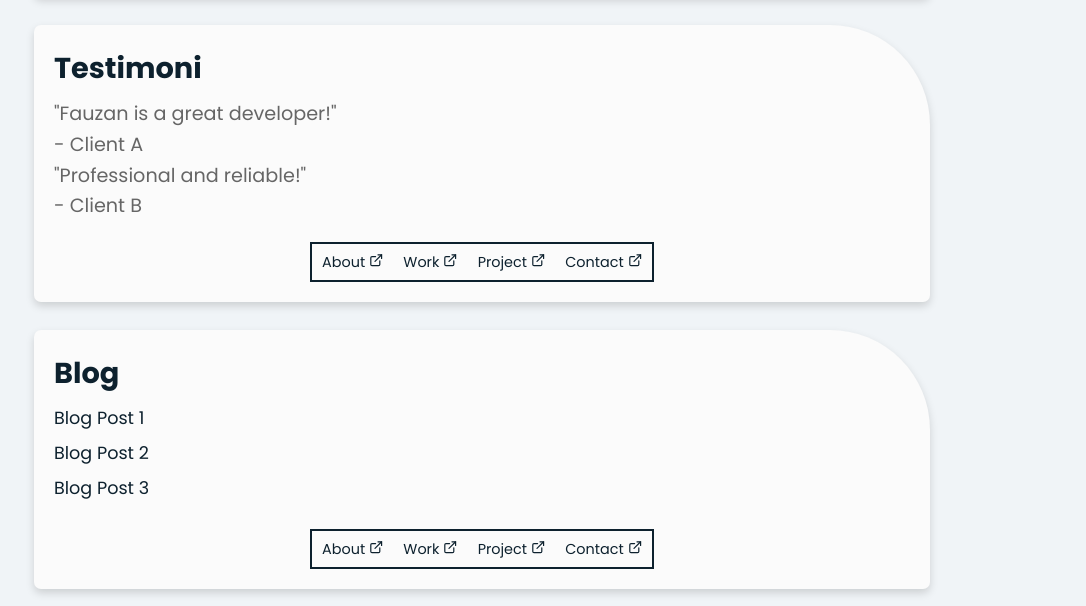
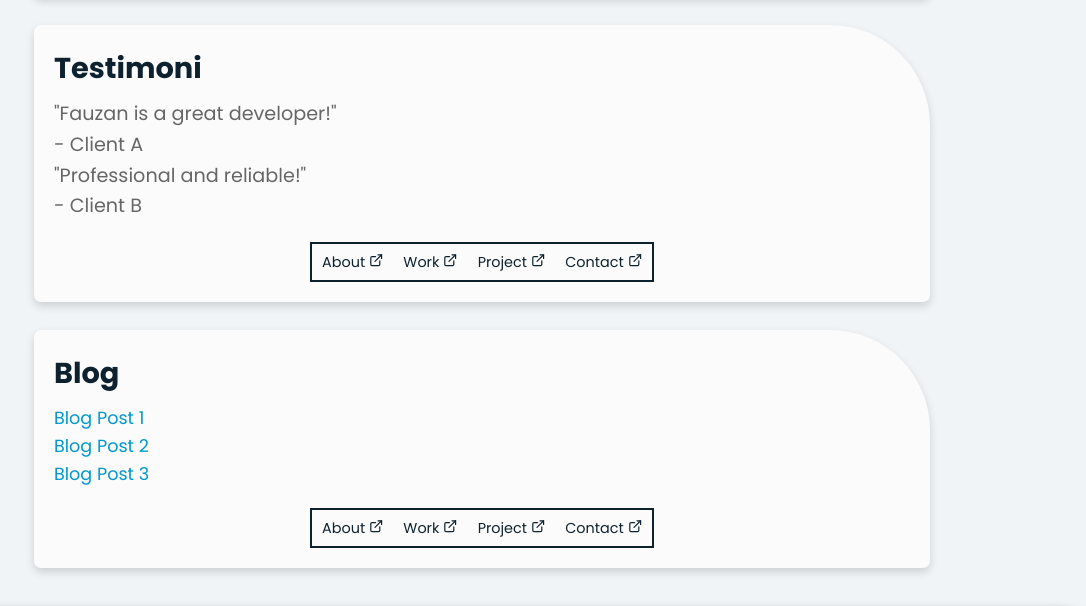
Before and after one commit to fznshousa/fznshousha.github.io, a plain HTML site: page index.html in a window 1280 px wide. Shown: the part 2134-2740 px from the top of the page, without its empty margins (158-1244 px from the left). Drawn offline with nearby package versions, Linux system fonts and the light colour scheme.

Commit message:
update 1.7

```diff
--- a/index.html
+++ b/index.html
@@ -245,11 +245,9 @@
 			<!-- Blog Section -->
 			<section id="blog">
 				<h2>Blog</h2>
-				<ul>
-					<li><a href="#">Blog Post 1</a></li>
-					<li><a href="#">Blog Post 2</a></li>
-					<li><a href="#">Blog Post 3</a></li>
-				</ul>
+				<div class="blogitem"><a href="#">Blog Post 1</a></div>
+				<div class="blogitem"><a href="#">Blog Post 2</a></div>
+				<div class="blogitem"><a href="#">Blog Post 3</a></div>
 				<div class="links">
 					<ul>
 						<li>
--- a/style/style.css
+++ b/style/style.css
@@ -1,7 +1,7 @@
 :root {
 	/* --pmr: #0077cc; */
 	--pmr: #0d212e;
-	--link: #005fa3;
+	--link: #0098ca;
 	--white: #fbfbfb;
 	--white1: #f0f4f7;
 }
@@ -15,8 +15,14 @@
 a {
 	font-size: 1.1rem;
 	text-decoration: none;
-	color: var(--pmr);
+	color: #0d212e;
 	transition: color 0.3s ease;
+}
+
+nav a,
+#projects .listp a,
+#blog .blogitem a {
+	color: var(--link);
 }
 
 a:hover {
@@ -270,6 +276,7 @@ main {
 
 .links a {
 	font-size: 0.9rem;
+	color: var(--pmr);
 }
 
 .links svg {
@@ -320,6 +327,7 @@ footer {
 		border-radius: 7px 100px 7px 7px;
 	}
 
+	/* ABOUT Section */
 	#about h2 {
 		text-align: center;
 		margin: 0;
@@ -375,6 +383,7 @@ footer {
 		border-radius: 7px 70px 7px 7px;
 	}
 
+	/* ABOUT Section */
 	#about .abtcont {
 		grid-template-columns: 100%;
 		justify-items: center;
@@ -389,6 +398,7 @@ footer {
 		margin: 0.8rem 0.8rem 0;
 	}
 
+	/* PROJEK Section */
 	#projects .project .listp h3 {
 		font-size: 1.1rem;
 	}
```
